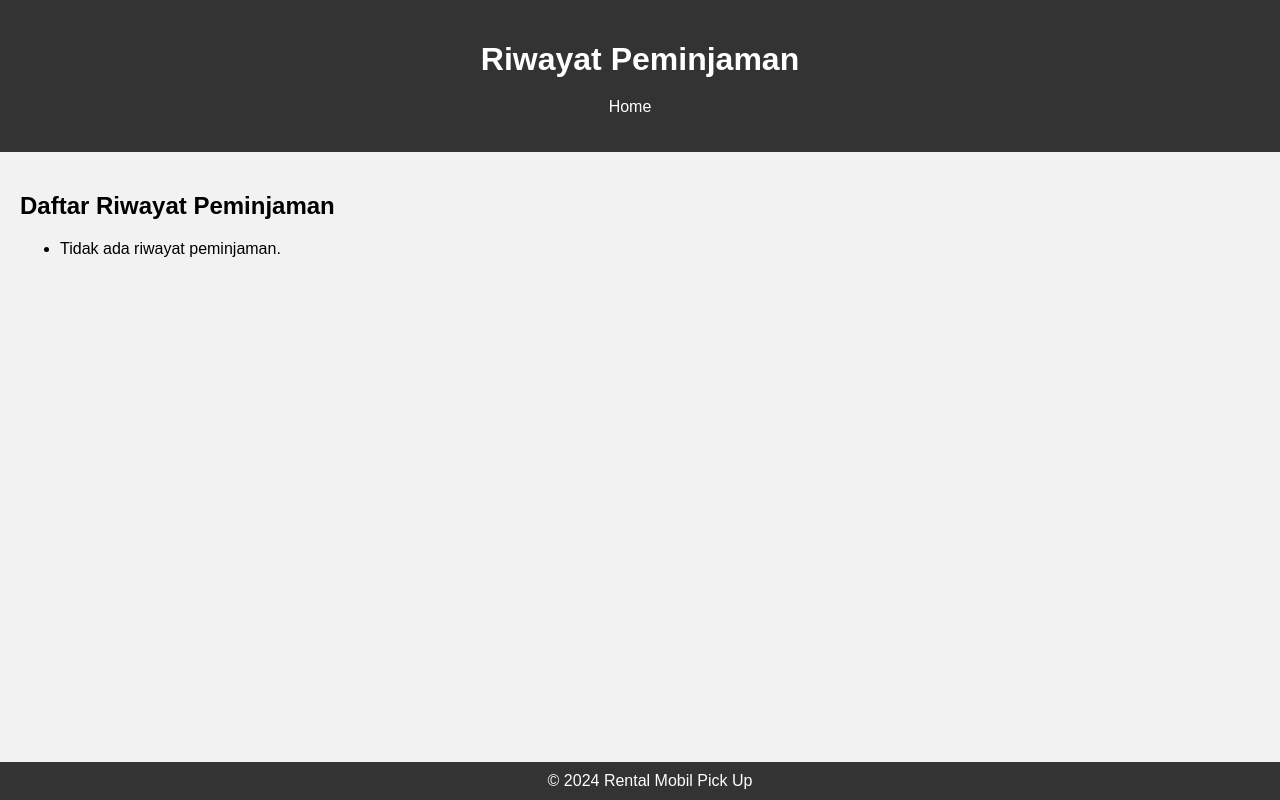
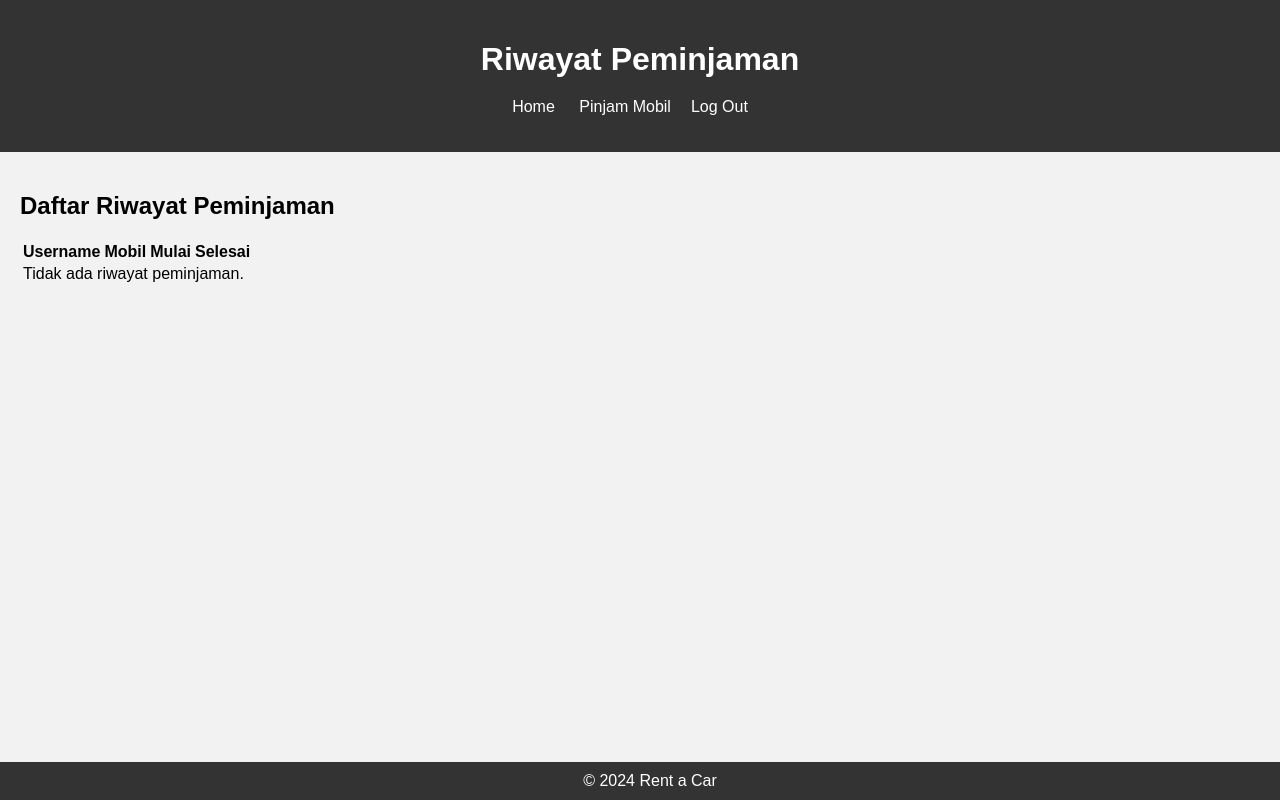
Before and after one commit to SalvadoreFOSP/Praktikum-Web, a PHP site: page /history.php in a window 1280 px wide. Run offline with PHP 8.4, Linux system fonts and the light colour scheme; the visitor is signed in with stand-in values (Sample User, id 1); data that the repository does not hold is empty.

Commit message:
third commit

```diff
--- a/Mini Project 3/history.php
+++ b/Mini Project 3/history.php
@@ -1,10 +1,7 @@
 <?php
+session_start(); // Mulai session
+
 include 'database.php';
-
-// Mengambil riwayat peminjaman pengguna dari database
-$sql = "SELECT * users.username, cars.car_name FROM rentals
-        JOIN cars ON rentals.car_id = cars.id";
-$result = $conn->query($sql);
 
 ?>
 
@@ -22,29 +19,57 @@ $result = $conn->query($sql);
         <nav>
             <ul>
                 <li><a href="index.php">Home</a></li>
+                <?php
+                if (isset($_SESSION['user_id'])) {
+                    echo "<li><a href='user.php'>Pinjam Mobil</a></li>";
+                    echo "<li><a href='logout.php'>Log Out</a></li>";
+                } else {
+                    echo "<li><a href='login.php'>Login</a></li>";
+                    echo "<li><a href='register.php'>Register</a></li>";
+                }
+                ?>
             </ul>
         </nav>
     </header>
     <main>
-        <div class="history">
+        <div class="container">
             <h2>Daftar Riwayat Peminjaman</h2>
-            <ul>
+            <table>
+                <thead>
+                    <tr>
+                        <th>Username</th>
+                        <th>Mobil</th>
+                        <th>Mulai</th>
+                        <th>Selesai</th>
+                    </tr>
+                </thead>
+                <tbody>
                     <?php
+                    // Ambil riwayat peminjaman dari database
+                    $sql = "SELECT rentals.*, users.username, cars.car_name FROM rentals
+                            JOIN users ON history.user_id = users.id
+                            JOIN cars ON history.car_id = cars.id";
+                    $result = $conn->query($sql);
+
                     if ($result->num_rows > 0) {
                         while($row = $result->fetch_assoc()) {
-                        echo "<li>";
-                        echo "User: " . $row["username"] . " - Mobil: " . $row["car_name"] . " - Mulai: " . $row["start_date"] . " - Selesai: " . $row["end_date"];
-                        echo "</li>";
+                            echo "<tr>";
+                            echo "<td>" . $row["username"] . "</td>";
+                            echo "<td>" . $row["car_name"] . "</td>";
+                            echo "<td>" . $row["start_date"] . "</td>";
+                            echo "<td>" . $row["end_date"] . "</td>";
+                            echo "</tr>";
                         }
                     } else {
-                    echo "<li>Tidak ada riwayat peminjaman.</li>";
+                        echo "<tr><td colspan='4'>Tidak ada riwayat peminjaman.</td></tr>";
                     }
                     ?>
-            </ul>
+                </tbody>
+            </table>
         </div>
     </main>
     <footer>
-        &copy; 2024 Rental Mobil Pick Up
+        &copy; 2024 Rent a Car
     </footer>
 </body>
 </html>
--- a/Mini Project 3/user.php
+++ b/Mini Project 3/user.php
@@ -1,7 +1,6 @@
 <?php
-session_start(); // Memulai session
+session_start();
 
-// Kemudian lakukan pemeriksaan session atau operasi lainnya
 ?>
 
 
```
Also changed, not shown: hai.txt (deleted). Lines whose indentation alone changed are shown as unchanged.
